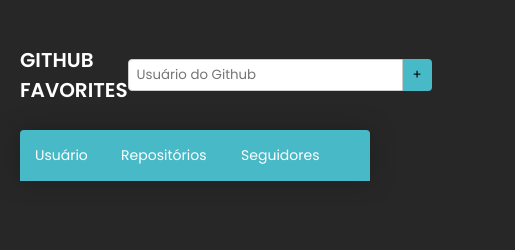
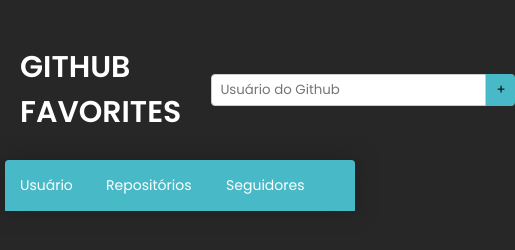
Before and after one commit to devjoaomelo/github-favorites, a plain HTML site: page index.html in a window 390 px wide. Shown: the whole page, 515 px wide, since content can reach past the window. Drawn offline with Linux system fonts and the light colour scheme.

Commit message:
Update style.css

```diff
--- a/style.css
+++ b/style.css
@@ -151,3 +151,19 @@
     color: red;
     cursor: pointer;
 }
+
+@media (max-width: 485px){
+    #app header {
+        gap: 30px;
+        align-items: center;
+
+    }
+
+    header h1 {
+        font-size: 3rem;
+    }
+
+    table {
+        margin: 0px 0px 0px -15px;
+    }
+}
```
